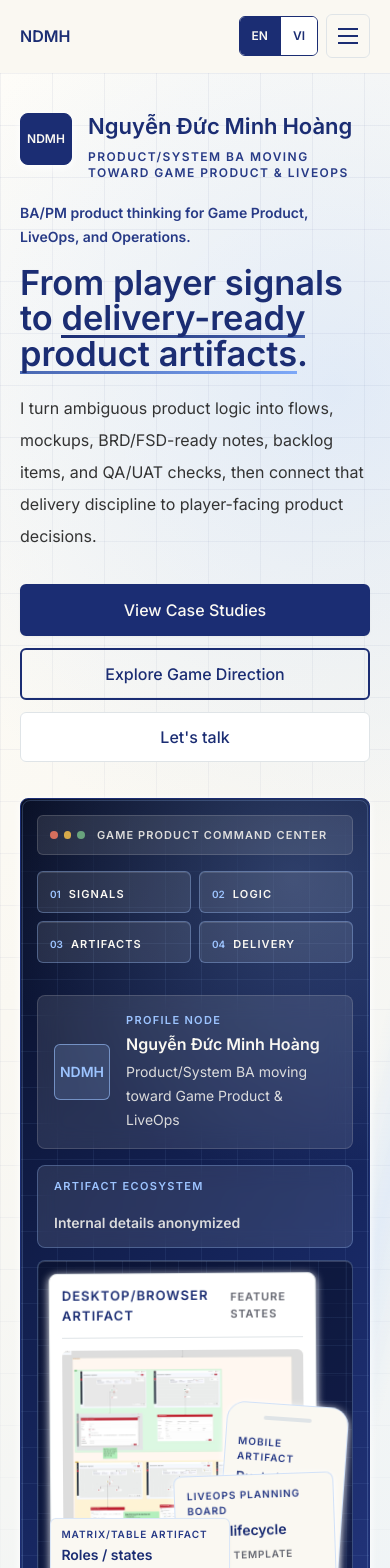
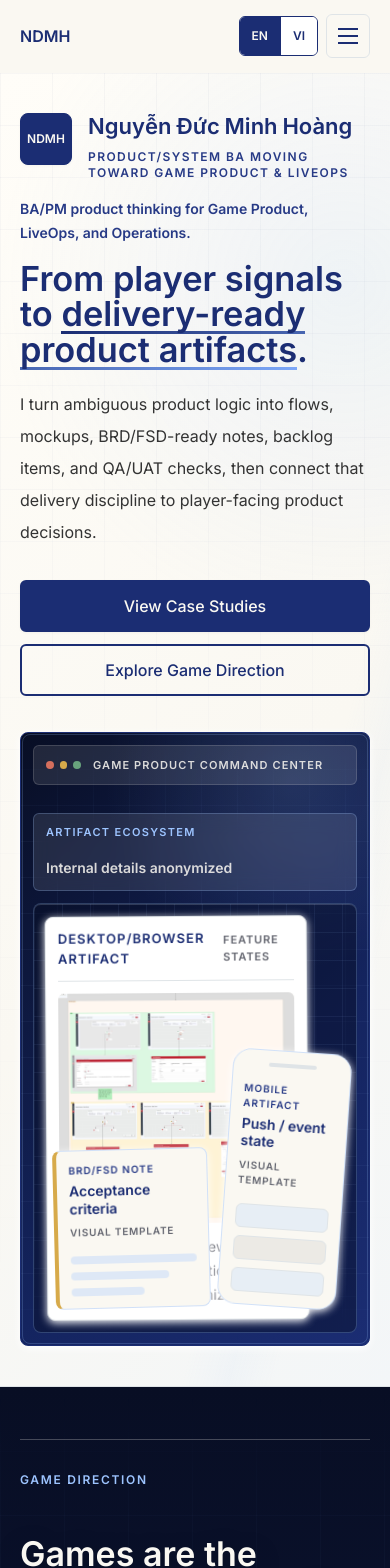
Before and after one commit to minhhoang1220/nguyen-duc-minh-hoang-portfolio, a React (Vite) app: page / in a window 390 px wide. Shown: the top 1568 px of the page. Built offline with nearby package versions, Linux system fonts and the light colour scheme; a web font is replaced by a local one.

Commit message:
Consolidate portfolio art direction

```diff
--- a/src/components/Contact.tsx
+++ b/src/components/Contact.tsx
@@ -16,19 +16,19 @@ function Contact({ personal, content, cvFallback, linkedinAria, cvDownloadAria }
         <div className="grid gap-8 border-t border-line pt-8 lg:grid-cols-[0.32fr_0.68fr] lg:gap-12">
           <p className="section-kicker text-navy">{content.eyebrow}</p>
           <div>
-            <h2 id="contact-title" className="max-w-5xl text-balance text-[34px] font-semibold leading-[1.06] text-navy md:text-[56px] lg:text-[68px]">
+            <h2 id="contact-title" className="section-title max-w-5xl text-navy">
               {content.title}
             </h2>
 
             <a
-              className="mt-10 inline-flex max-w-full border-b border-navy pb-3 text-[30px] font-semibold leading-none text-navy transition duration-300 hover:-translate-y-1 hover:text-navy-accent focus:outline-none focus:ring-2 focus:ring-navy focus:ring-offset-4 md:text-[52px]"
+              className="mt-9 inline-flex max-w-full border-b border-navy pb-3 text-[28px] font-semibold leading-none text-navy transition duration-300 hover:-translate-y-1 hover:text-navy-accent focus:outline-none focus:ring-2 focus:ring-navy focus:ring-offset-4 md:text-[44px]"
               href={`mailto:${personal.email}`}
               aria-label={content.emailLabel}
             >
               {content.emailLabel}
             </a>
 
-            <div className="mt-12 flex flex-col gap-3 sm:flex-row sm:flex-wrap">
+            <div className="mt-9 flex flex-col gap-3 sm:flex-row sm:flex-wrap">
               <a
                 className="btn-secondary"
                 href={personal.linkedin}
--- a/src/components/Hero.tsx
+++ b/src/components/Hero.tsx
@@ -158,9 +158,6 @@ function Hero({
             <a className="btn-secondary" href="#game-direction" aria-label={hero.ctas.gameDirection}>
               {hero.ctas.gameDirection}
             </a>
-            <a className="btn-ghost" href="#contact" aria-label={hero.ctas.contact}>
-              {hero.ctas.contact}
-            </a>
           </div>
 
           <div className="command-secondary-links">
@@ -195,21 +192,8 @@ function Hero({
             <span>{hero.visual.proofLabel}</span>
           </div>
 
-          <CommandStatusStrip items={hero.visual.statusStrip} />
-
           <div className="command-center-grid">
             <div className="command-center-left">
-              <div className="command-profile-panel">
-                <span className="command-profile-mark" aria-hidden="true">
-                  NDMH
-                </span>
-                <div className="min-w-0">
-                  <p className="text-[11px] font-bold uppercase tracking-[0.12em] text-sky">{hero.visual.profileLabel}</p>
-                  <p className="mt-1 text-base font-semibold text-cream">{personal.name}</p>
-                  <p className="mt-1 text-sm leading-6 text-cream/85">{personal.shortRole}</p>
-                </div>
-              </div>
-
               <CommandJourney journey={hero.journey} />
             </div>
 
@@ -240,19 +224,6 @@ function Hero({
 
       </div>
     </section>
-  );
-}
-
-function CommandStatusStrip({ items }: { items: string[] }) {
-  return (
-    <ol className="command-status-strip" aria-label="Command center stages">
-      {items.map((item, index) => (
-        <li key={item}>
-          <span aria-hidden="true">{String(index + 1).padStart(2, "0")}</span>
-          <strong>{item}</strong>
-        </li>
-      ))}
-    </ol>
   );
 }
 
@@ -364,32 +335,16 @@ function CommandTemplateArtifacts({ visual }: { visual: PortfolioContent["hero"]
         </div>
       </div>
 
-      <div className="command-tablet-device command-template-card">
-        <p>{visual.tabletLabel}</p>
-        <strong>Event lifecycle</strong>
+      <div className="command-note-overlay command-template-card">
+        <p>{visual.noteLabel}</p>
+        <strong>Acceptance criteria</strong>
         <span>{visual.visualTemplateLabel}</span>
-        <div className="tablet-plan-grid" aria-hidden="true">
-          {Array.from({ length: 12 }).map((_, index) => (
-            <i key={index} />
-          ))}
+        <div className="note-screen-lines" aria-hidden="true">
+          <i />
+          <i />
+          <i />
         </div>
       </div>
-
-      <div className="command-template-grid">
-        <MiniArtifact title={visual.matrixLabel} label="Roles / states" tone="matrix" />
-        <MiniArtifact title={visual.noteLabel} label="Acceptance criteria" tone="note" />
-        <MiniArtifact title={visual.liveOpsLabel} label="Signal -> reward loop" tone="liveops" />
-      </div>
-    </div>
-  );
-}
-
-function MiniArtifact({ title, label, tone }: { title: string; label: string; tone: "matrix" | "note" | "liveops" }) {
-  return (
-    <div className={`mini-artifact mini-artifact-${tone}`}>
-      <p>{title}</p>
-      <strong>{label}</strong>
-      <span>Visual template</span>
     </div>
   );
 }
--- a/src/components/ProductNotes.tsx
+++ b/src/components/ProductNotes.tsx
@@ -17,15 +17,15 @@ function ProductNotes({ content }: ProductNotesProps) {
           wide
         />
 
-        <article className="mt-12 grid gap-8 rounded-lg border border-line bg-cream p-6 md:grid-cols-[0.34fr_0.66fr] md:p-8 lg:p-10">
+        <article className="mt-9 grid gap-7 rounded-lg border border-line bg-card p-5 shadow-minimal md:grid-cols-[0.34fr_0.66fr] md:p-7">
           <div>
             <p className="section-kicker text-navy">{content.noteLabel}</p>
-            <p className="mt-8 inline-flex rounded border border-navy px-4 py-2 text-sm font-semibold text-navy">
+            <p className="mt-7 inline-flex rounded border border-navy px-4 py-2 text-sm font-semibold text-navy">
               {content.availability}
             </p>
           </div>
           <div>
-            <h3 className="text-balance text-[30px] font-semibold leading-[1.08] text-navy md:text-[46px]">
+            <h3 className="text-balance text-[28px] font-semibold leading-[1.08] text-navy md:text-[38px]">
               {content.noteTitle}
             </h3>
             <p className="mt-6 max-w-3xl text-base leading-8 text-muted md:text-lg">{content.notePreview}</p>
--- a/src/components/ProductProof.tsx
+++ b/src/components/ProductProof.tsx
@@ -14,7 +14,7 @@ function ProductProof({ proof, titleId, openArtifactLabel, onImageOpen }: Produc
       <div className="grid gap-8 lg:grid-cols-[0.32fr_0.68fr] lg:gap-12">
         <p className="section-kicker text-navy">{proof.eyebrow}</p>
         <div>
-          <h2 id={titleId} className="max-w-5xl text-balance text-[34px] font-semibold leading-[1.05] text-navy md:text-[56px] lg:text-[72px]">{proof.title}</h2>
+          <h2 id={titleId} className="section-title max-w-5xl text-navy">{proof.title}</h2>
           <p className="mt-6 max-w-3xl text-base leading-8 text-muted md:text-lg">{proof.description}</p>
         </div>
       </div>
--- a/src/components/SectionHeader.tsx
+++ b/src/components/SectionHeader.tsx
@@ -15,7 +15,7 @@ function SectionHeader({ eyebrow, title, description, inverse = false, titleId,
       </p>
       <h2
         id={titleId}
-        className={`text-balance text-[34px] font-semibold leading-[1.05] md:text-[56px] lg:text-[72px] ${
+        className={`section-title ${
           inverse ? "text-cream" : "text-navy"
         }`}
       >
--- a/src/styles/index.css
+++ b/src/styles/index.css
@@ -5,13 +5,14 @@
 :root {
   color: #333333;
   background: #faf8f2;
-  --section-hero: linear-gradient(180deg, #fffdf8 0%, #faf8f2 55%, #f3ecdf 100%);
-  --section-cases: linear-gradient(180deg, #ffffff 0%, #fefdfb 100%);
-  --section-product-proof: linear-gradient(180deg, #fbf6ea 0%, #f8f3ea 48%, #fffdf8 100%);
-  --section-how-work: linear-gradient(180deg, #f4eadb 0%, #f8f0e2 100%);
-  --section-skills: linear-gradient(180deg, #edf3f7 0%, #e8f0f6 100%);
-  --section-how-think: linear-gradient(180deg, #edf3ff 0%, #e5ecfb 100%);
-  --section-notes: linear-gradient(180deg, #e5ecfb 0%, #f8fbff 100%);
+  --section-hero: linear-gradient(180deg, #fffdf8 0%, #faf8f2 70%, #f5efe4 100%);
+  --section-cases: linear-gradient(180deg, #fffdf8 0%, #faf8f2 100%);
+  --section-product-proof: linear-gradient(180deg, #faf8f2 0%, #fffdf8 100%);
+  --section-proof: linear-gradient(180deg, #fffdf8 0%, #f6f2e9 100%);
+  --section-how-work: linear-gradient(180deg, #faf8f2 0%, #fffdf8 100%);
+  --section-skills: linear-gradient(180deg, #fffdf8 0%, #f4f8fb 100%);
+  --section-how-think: linear-gradient(180deg, #f4f8fb 0%, #fffdf8 100%);
+  --section-notes: linear-gradient(180deg, #fffdf8 0%, #f6f9fc 100%);
   --section-game: linear-gradient(180deg, #080e24 0%, #1b2d73 100%);
   --section-contact: linear-gradient(180deg, #faf8f2 0%, #fffdf8 100%);
   font-synthesis: none;
@@ -22,11 +23,11 @@
 
 html {
   scroll-behavior: smooth;
-  scroll-padding-top: 176px;
+  scroll-padding-top: 112px;
 }
 
 section[id] {
-  scroll-margin-top: 176px;
+  scroll-margin-top: 112px;
 }
 
 body {
@@ -59,14 +60,16 @@ img {
     background: var(--section-product-proof);
   }
 
+  .section-proof-snapshot {
+    background: var(--section-proof);
+  }
+
   .section-trust {
-    background: linear-gradient(180deg, #fffdf8 0%, #eef4f8 52%, #faf8f2 100%);
+    background: var(--section-proof);
   }
 
   .section-why-work {
-    background:
-      radial-gradient(circle at 10% 0%, rgba(157, 196, 255, 0.18), transparent 28%),
-      linear-gradient(180deg, #faf8f2 0%, #fffdf8 52%, #eef4f8 100%);
+    background: var(--section-how-work);
   }
 
   .section-how-work {
@@ -136,6 +139,10 @@ img {
     background: var(--section-contact);
   }
 
+  .section-experience {
+    background: linear-gradient(180deg, #fffdf8 0%, #f8f5ee 100%);
+  }
+
   .container-main {
     @apply mx-auto w-full max-w-[1200px] px-5 md:px-8 lg:px-12;
   }
@@ -149,7 +156,11 @@ img {
   }
 
   .section-padding {
-    @apply py-16 md:py-20 lg:py-28;
+    @apply py-14 md:py-16 lg:py-20;
+  }
+
+  .section-title {
+    @apply text-balance text-[32px] font-semibold leading-[1.06] md:text-[48px] lg:text-[60px];
   }
 
   .skills-narrative-band {
@@ -158,25 +169,22 @@ img {
   }
 
   .skills-band-shell {
-    @apply rounded-xl border border-line/80 p-5 shadow-minimal backdrop-blur md:p-8 lg:p-10;
+    @apply p-0;
+    border: 0;
+    box-shadow: none;
+    backdrop-filter: none;
   }
 
   .section-panel--how-work {
-    background:
-      radial-gradient(circle at 90% 10%, rgba(157, 196, 255, 0.16), transparent 34%),
-      var(--section-how-work);
+    background: transparent;
   }
 
   .section-panel--skills {
-    background:
-      radial-gradient(circle at 12% 0%, rgba(255, 255, 255, 0.76), transparent 26%),
-      var(--section-skills);
+    background: transparent;
   }
 
   .section-panel--how-think {
-    background:
-      radial-gradient(circle at 88% 0%, rgba(157, 196, 255, 0.24), transparent 32%),
-      var(--section-how-think);
+    background: transparent;
   }
 
   .btn-primary {
@@ -222,8 +230,8 @@ img {
     --hero-tilt-y: 0deg;
     isolation: isolate;
     background:
-      radial-gradient(circle at 86% 18%, rgba(157, 196, 255, 0.28), transparent 32%),
-      linear-gradient(135deg, #fffdf8 0%, #faf8f2 44%, #edf3f7 100%);
+      radial-gradient(circle at 88% 16%, rgba(157, 196, 255, 0.14), transparent 30%),
+      linear-gradient(135deg, #fffdf8 0%, #faf8f2 58%, #f3f6f8 100%);
   }
 
   .hero-command-backdrop {
@@ -242,7 +250,8 @@ img {
       linear-gradient(rgba(27, 45, 115, 0.055) 1px, transparent 1px),
       linear-gradient(90deg, rgba(27, 45, 115, 0.055) 1px, transparent 1px);
     background-size: 52px 52px;
-    mask-image: linear-gradient(180deg, #000 0%, rgba(0, 0, 0, 0.72) 62%, transparent 100%);
+    opacity: 0.6;
+    mask-image: linear-gradient(180deg, #000 0%, rgba(0, 0, 0, 0.48) 58%, transparent 100%);
   }
 
   .hero-command-backdrop::after {
@@ -252,9 +261,10 @@ img {
     bottom: 0;
     left: -22%;
     width: 24%;
-    background: linear-gradient(90deg, transparent, rgba(157, 196, 255, 0.2), transparent);
+    background: linear-gradient(90deg, transparent, rgba(157, 196, 255, 0.12), transparent);
+    opacity: 0.45;
     transform: skewX(-14deg);
-    animation: hero-command-scan 7.6s ease-in-out infinite;
+    animation: hero-command-scan 10s ease-in-out infinite;
   }
 
   .hero-command-layout {
@@ -263,11 +273,11 @@ img {
   }
 
   .command-identity {
-    @apply mb-5 flex max-w-3xl items-center gap-4;
+    @apply mb-4 flex max-w-3xl items-center gap-4;
   }
 
   .command-monogram {
-    @apply inline-flex h-16 w-16 shrink-0 items-center justify-center rounded-lg border border-navy bg-navy text-sm font-bold text-cream shadow-card;
+    @apply inline-flex h-14 w-14 shrink-0 items-center justify-center rounded-lg border border-navy bg-navy text-sm font-bold text-cream shadow-minimal md:h-16 md:w-16;
   }
 
   .command-role-line {
@@ -283,7 +293,7 @@ img {
   }
 
   .command-compact-trust {
-    @apply mt-5 max-w-2xl rounded-md border border-navy/15 bg-card px-4 py-3 text-sm font-semibold leading-6 text-navy shadow-minimal;
+    @apply mt-4 max-w-2xl border-l-2 border-sky pl-4 text-sm font-semibold leading-6 text-muted;
   }
 
   .hero-signal-panel {
@@ -317,10 +327,10 @@ img {
   }
 
   .hero-command-visual {
-    @apply relative min-w-0 overflow-hidden rounded-lg border border-navy bg-navy p-4 shadow-card md:p-5;
+    @apply relative min-w-0 overflow-hidden rounded-lg border border-navy bg-navy p-3 shadow-card md:p-4;
     background:
-      radial-gradient(circle at 78% 8%, rgba(157, 196, 255, 0.22), transparent 31%),
-      linear-gradient(135deg, #080e24 0%, #16265f 54%, #273a86 100%);
+      radial-gradient(circle at 78% 8%, rgba(157, 196, 255, 0.14), transparent 30%),
+      linear-gradient(135deg, #080e24 0%, #14245f 62%, #1b2d73 100%);
     transform:
       translate3d(var(--hero-shift-x), var(--hero-shift-y), 0)
       rotateX(var(--hero-tilt-x))
@@ -339,6 +349,7 @@ img {
       linear-gradient(rgba(157, 196, 255, 0.08) 1px, transparent 1px),
       linear-gradient(90deg, rgba(157, 196, 255, 0.08) 1px, transparent 1px);
     background-size: 36px 36px;
+    opacity: 0.62;
     mask-image: linear-gradient(180deg, transparent 0%, #000 16%, #000 88%, transparent 100%);
   }
 
@@ -380,25 +391,8 @@ img {
     background: #68a37d;
   }
 
-  .command-status-strip {
-    @apply mt-4 grid gap-2 sm:grid-cols-4;
-  }
-
-  .command-status-strip > li {
-    @apply min-w-0 rounded-md border border-sky/35 bg-cream/10 px-3 py-2 text-cream;
-    box-shadow: inset 0 1px 0 rgba(250, 248, 242, 0.12);
-  }
-
-  .command-status-strip span {
-    @apply mr-2 text-[10px] font-extrabold text-sky;
-  }
-
-  .command-status-strip strong {
-    @apply text-[11px] font-extrabold uppercase tracking-[0.1em] text-cream;
-  }
-
   .command-center-grid {
-    @apply mt-4 grid gap-4 xl:grid-cols-[0.84fr_1.16fr];
+    @apply mt-3 grid gap-4 xl:grid-cols-[0.78fr_1.22fr];
     grid-template-columns: minmax(0, 1fr);
   }
 
@@ -415,21 +409,11 @@ img {
   .command-center-right {
     position: relative;
     z-index: 2;
-    margin-top: -5.75rem;
-  }
-
-  .command-profile-panel {
-    @apply mt-4 flex items-center gap-4 rounded-lg border border-cream/15 bg-cream/10 p-4;
-    backdrop-filter: blur(12px);
-    transform: translateZ(24px);
-  }
-
-  .command-profile-mark {
-    @apply inline-flex h-14 w-14 shrink-0 items-center justify-center rounded-md border border-sky/60 bg-sky/15 text-sm font-bold text-sky;
+    margin-top: 0;
   }
 
   .command-journey {
-    @apply mt-4 grid gap-3 md:grid-cols-3;
+    @apply mt-0 grid gap-3 md:grid-cols-3;
   }
 
   .command-center-left .command-journey {
@@ -521,13 +505,13 @@ img {
   }
 
   .command-artifact-heading {
-    @apply mb-3 flex items-start justify-between gap-4 rounded-lg border border-sky/30 bg-cream/10 px-4 py-3;
+    @apply mb-3 flex items-start justify-between gap-4 rounded-md border border-sky/25 bg-cream/10 px-3 py-2.5;
     backdrop-filter: blur(10px);
-    margin-left: min(42%, 240px);
+    margin-left: 0;
   }
 
   .command-device-stage {
-    @apply relative min-h-[410px] overflow-hidden rounded-lg border border-sky/30 bg-navy-night/55 p-3 md:min-h-[430px] md:p-4 xl:min-h-[442px];
+    @apply relative min-h-[350px] overflow-hidden rounded-lg border border-sky/25 bg-navy-night/45 p-3 md:min-h-[372px] md:p-4 xl:min-h-[390px];
     box-shadow: inset 0 1px 0 rgba(250, 248, 242, 0.12);
   }
 
@@ -551,11 +535,11 @@ img {
 
   .command-device-desktop {
     @apply shadow-card;
-    width: min(78%, 520px);
+    width: min(84%, 560px);
   }
 
   .command-device-desktop .artifact-media {
-    @apply h-[230px] md:h-[270px] xl:h-[292px];
+    @apply h-[212px] md:h-[236px] xl:h-[252px];
   }
 
   .command-template-layer {
@@ -566,27 +550,24 @@ img {
     @apply absolute min-w-0 rounded-lg border border-sky/45 bg-cream p-3 text-navy shadow-card;
   }
 
-  .command-template-card p,
-  .mini-artifact p {
+  .command-template-card p {
     @apply text-[10px] font-extrabold uppercase tracking-[0.1em] text-navy-accent;
   }
 
-  .command-template-card strong,
-  .mini-artifact strong {
+  .command-template-card strong {
     @apply mt-1 block text-sm font-semibold leading-tight text-navy;
   }
 
-  .command-template-card span,
-  .mini-artifact span {
+  .command-template-card span {
     @apply mt-2 block text-[10px] font-bold uppercase tracking-[0.08em] text-muted;
   }
 
   .command-phone-device {
-    right: 0.25rem;
-    top: 3.75rem;
-    width: 30%;
+    right: 0.5rem;
+    top: 4.2rem;
+    width: 28%;
     max-width: 178px;
-    min-height: 190px;
+    min-height: 168px;
     border-radius: 1.15rem;
     transform: translateZ(58px) rotate(4deg);
   }
@@ -606,53 +587,36 @@ img {
   }
 
   .phone-screen-lines i {
-    @apply block h-8 rounded-md border border-line bg-sky/20;
+    @apply block h-6 rounded-md border border-line bg-sky/20;
   }
 
   .phone-screen-lines i:nth-child(2) {
     @apply bg-beige;
   }
 
-  .command-tablet-device {
-    right: 1.25rem;
-    bottom: 3.25rem;
-    width: 38%;
-    min-height: 138px;
-    transform: translateZ(48px) rotate(-2deg);
-  }
-
-  .tablet-plan-grid {
-    @apply mt-4 grid grid-cols-4 gap-1.5;
-  }
-
-  .tablet-plan-grid i {
-    @apply block h-8 rounded-sm border border-line bg-sky/20;
-  }
-
-  .tablet-plan-grid i:nth-child(3n) {
-    background: rgba(213, 111, 93, 0.22);
-  }
-
-  .command-template-grid {
-    @apply absolute bottom-0 left-0 grid w-[58%] gap-2;
-    max-width: 330px;
-  }
-
-  .mini-artifact {
-    @apply rounded-md border border-sky/35 bg-cream px-3 py-2 text-navy shadow-minimal;
-    transform: translateZ(44px);
-  }
-
-  .mini-artifact-matrix {
-    border-left: 4px solid #68a37d;
-  }
-
-  .mini-artifact-note {
+  .command-note-overlay {
+    right: 1rem;
+    bottom: 1rem;
+    width: min(42%, 230px);
+    min-height: 118px;
     border-left: 4px solid #d7aa4a;
-  }
-
-  .mini-artifact-liveops {
-    border-left: 4px solid #d56f5d;
+    transform: translateZ(48px) rotate(-1.5deg);
+  }
+
+  .note-screen-lines {
+    @apply mt-4 grid gap-2;
+  }
+
+  .note-screen-lines i {
+    @apply block h-2 rounded-full bg-sky/30;
+  }
+
+  .note-screen-lines i:nth-child(2) {
+    width: 78%;
+  }
+
+  .note-screen-lines i:nth-child(3) {
+    width: 58%;
   }
 
   .command-support-grid {
@@ -684,6 +648,57 @@ img {
     inset: 0;
     pointer-events: none;
     border-top: 3px solid rgba(27, 45, 115, 0.92);
+  }
+
+  .proof-snapshot-shell {
+    @apply grid gap-6 lg:grid-cols-[0.95fr_1.05fr] lg:items-start;
+  }
+
+  .proof-snapshot-stats {
+    @apply grid gap-3 sm:grid-cols-2;
+  }
+
+  .proof-stat-card {
+    @apply grid rounded-lg border border-line bg-card p-4 shadow-minimal transition duration-300 hover:-translate-y-0.5 hover:border-navy/25;
+  }
+
+  .proof-stat-card dt {
+    @apply mt-3 text-sm font-medium leading-6 text-muted;
+  }
+
+  .proof-stat-number {
+    @apply block text-[34px] font-semibold leading-none text-navy md:text-[42px];
+    letter-spacing: 0;
+    order: -1;
+    white-space: nowrap;
+  }
+
+  .proof-stat-number-wide {
+    @apply text-[30px] md:text-[38px];
+  }
+
+  .proof-trust-list {
+    @apply grid gap-3;
+  }
+
+  .proof-trust-card {
+    @apply rounded-lg border border-line bg-card p-5 shadow-minimal;
+  }
+
+  .proof-trust-card h3 {
+    @apply mt-4 text-xl font-semibold leading-tight text-navy md:text-2xl;
+  }
+
+  .proof-trust-card > p:not(.trust-card-label) {
+    @apply mt-3 text-sm leading-6 text-ink md:text-base md:leading-7;
+  }
+
+  .proof-trust-card ul {
+    @apply mt-4 grid gap-2;
+  }
+
+  .proof-trust-card li {
+    @apply border-l-2 border-sky pl-3 text-sm leading-6 text-muted;
   }
 
   .trust-card {
@@ -717,8 +732,8 @@ img {
     @apply inline-flex h-10 w-10 items-center justify-center rounded-md border border-sky/50 text-sm font-bold text-sky;
   }
 
-  .case-snapshot-grid {
-    @apply grid gap-3 md:grid-cols-2;
+  .case-snapshot-list {
+    @apply overflow-hidden rounded-lg border border-line bg-card;
   }
 
   .case-bottom-line {
@@ -738,22 +753,25 @@ img {
   }
 
   .case-snapshot-item {
-    @apply min-w-0 rounded-lg border border-line bg-card p-4;
+    @apply grid min-w-0 gap-2 border-b border-line p-4 last:border-b-0 md:grid-cols-[136px_1fr] md:items-start;
   }
 
   .case-snapshot-label {
-    @apply text-[11px] font-extrabold uppercase tracking-[0.1em] text-navy;
+    @apply text-[11px] font-extrabold uppercase tracking-[0.1em] text-navy-accent;
   }
 
   .case-snapshot-text {
     display: -webkit-box;
-    margin-top: 0.65rem;
     overflow: hidden;
     color: #5f656b;
     font-size: 0.875rem;
     line-height: 1.6;
     -webkit-box-orient: vertical;
-    -webkit-line-clamp: 3;
+    -webkit-line-clamp: 2;
+  }
+
+  .case-evidence-box {
+    @apply rounded-lg border border-line bg-cream p-5 shadow-minimal;
   }
 
   .case-study-title {
@@ -934,6 +952,32 @@ img {
     @apply grid gap-5 lg:grid-cols-2 xl:grid-cols-[1fr_1fr_1fr];
   }
 
+  .why-work-editorial {
+    @apply grid gap-5 lg:grid-cols-[0.9fr_1.1fr] lg:items-start;
+  }
+
+  .why-work-lead {
+    @apply grid min-w-0 gap-5 rounded-lg border border-navy/20 bg-card p-6 shadow-minimal md:grid-cols-[72px_1fr] lg:sticky lg:top-28;
+  }
+
+  .why-work-lead h3,
+  .why-work-row h3 {
+    @apply text-xl font-semibold leading-tight text-navy md:text-2xl;
+  }
+
+  .why-work-lead p:not(.why-work-proof),
+  .why-work-row p:not(.why-work-proof) {
+    @apply mt-3 text-sm leading-6 text-ink md:text-base md:leading-7;
+  }
+
+  .why-work-list {
+    @apply grid gap-3;
+  }
+
+  .why-work-row {
+    @apply grid min-w-0 gap-4 rounded-lg border border-line bg-card p-5 shadow-minimal transition duration-300 hover:-translate-y-0.5 hover:border-navy/25 md:grid-cols-[56px_1fr];
+  }
+
   .why-work-card {
     @apply relative grid min-w-0 gap-5 overflow-hidden rounded-lg border border-line bg-card p-5 shadow-minimal transition duration-500 hover:-translate-y-1 hover:border-navy/35 hover:shadow-card md:grid-cols-[72px_1fr] md:p-6;
   }
@@ -947,18 +991,18 @@ img {
   }
 
   .why-work-proof {
-    @apply rounded-md border border-navy/10 bg-cream px-3 py-2 text-sm font-semibold leading-6 text-navy;
+    @apply mt-4 rounded-md border border-navy/10 bg-cream px-3 py-2 text-sm font-semibold leading-6 text-navy;
   }
 
   .profile-placeholder-card {
-    @apply relative overflow-hidden rounded-lg border border-line bg-card p-6 shadow-minimal md:p-8;
+    @apply relative overflow-hidden rounded-lg border border-line bg-card p-5 shadow-minimal md:p-6;
     background:
       radial-gradient(circle at 80% 12%, rgba(157, 196, 255, 0.28), transparent 32%),
       linear-gradient(135deg, rgba(255, 255, 255, 0.98), rgba(237, 243, 247, 0.9));
   }
 
   .profile-placeholder-window {
-    @apply relative mt-7 flex aspect-[4/5] min-h-[320px] items-center justify-center overflow-hidden rounded-lg border border-navy/15 bg-navy text-cream shadow-card;
+    @apply relative mt-6 flex aspect-[4/3] min-h-[220px] items-center justify-center overflow-hidden rounded-lg border border-navy/15 bg-navy text-cream shadow-card;
   }
 
   .profile-placeholder-window::before {
@@ -972,7 +1016,7 @@ img {
   }
 
   .profile-placeholder-window span {
-    @apply relative z-[1] text-[56px] font-semibold tracking-[0.08em] text-sky md:text-[72px];
+    @apply relative z-[1] text-[46px] font-semibold tracking-[0.08em] text-sky md:text-[58px];
   }
 
   .profile-placeholder-window i {
@@ -1315,11 +1359,11 @@ img {
 
 @media (max-width: 767px) {
   html {
-    scroll-padding-top: 144px;
+    scroll-padding-top: 96px;
   }
 
   section[id] {
-    scroll-margin-top: 144px;
+    scroll-margin-top: 96px;
   }
 
   .section-padding {
@@ -1384,10 +1428,6 @@ img {
     grid-template-columns: 1fr;
   }
 
-  .command-status-strip {
-    grid-template-columns: repeat(2, minmax(0, 1fr));
-  }
-
   .command-artifact-heading {
     flex-direction: column;
     margin-left: 0;
@@ -1398,37 +1438,30 @@ img {
   }
 
   .command-device-stage {
-    min-height: 520px;
+    min-height: 360px;
   }
 
   .command-main-artifact .artifact-media {
-    height: 250px;
+    height: 220px;
   }
 
   .command-device-desktop {
-    width: 92%;
+    width: 88%;
   }
 
   .command-phone-device {
-    top: 8.2rem;
+    top: 8.4rem;
     right: 0;
-    width: 42%;
-    min-height: 205px;
-  }
-
-  .command-tablet-device {
-    right: 0.25rem;
-    bottom: 4.25rem;
-    width: 55%;
-    min-height: 150px;
-  }
-
-  .command-template-grid {
-    width: 62%;
-  }
-
-  .mini-artifact {
-    padding: 0.5rem 0.65rem;
+    width: 40%;
+    min-height: 162px;
+  }
+
+  .command-note-overlay {
+    right: auto;
+    bottom: 0.75rem;
+    left: 0.5rem;
+    width: 52%;
+    min-height: 96px;
   }
 
   .command-support-grid {
@@ -1522,8 +1555,7 @@ img {
   .hero-command-visual,
   .command-main-artifact,
   .command-phone-device,
-  .command-tablet-device,
-  .mini-artifact {
+  .command-note-overlay {
     transform: none;
   }
 }
```
Also changed, not shown: src/App.tsx (+4 -10 lines), src/components/About.tsx (+7 -7 lines), src/components/CaseStudyCard.tsx (+5 -10 lines), src/components/Navbar.tsx (+15 -1 lines), src/components/ProofSnapshot.tsx (added, +138 -0 lines), src/components/WhyWorkWithMe.tsx (+27 -10 lines).
